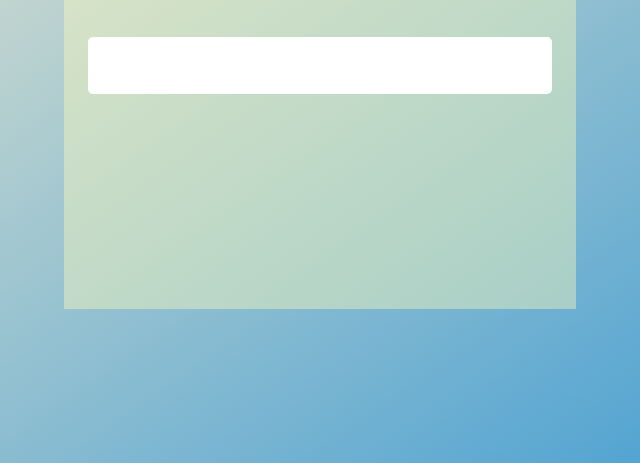
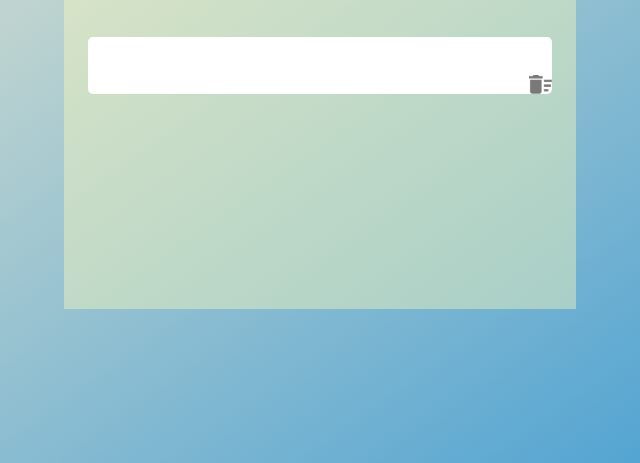
Before and after one commit to HarmeetSingh25/Notes-App, a plain HTML site: page index.html in a window 1280 px wide. Shown: the part 291-754 px from the top of the page, 320-960 px from the left. Drawn offline with Linux system fonts and the light colour scheme.

Commit message:
Modify Css

```diff
--- a/index.html
+++ b/index.html
@@ -13,10 +13,13 @@
           <div class="CreateNotes">
             <img src="notes-app-img/images/notes.png" alt="" />
             <h1>Notes</h1>
-            <button>Create Notes</button>
+            <button id="CreateNotesBtn">Create Notes</button>
           </div>
           <div class="NotesHolder">
-            <p class="InputBox" contenteditable="true"></p>
+            <div class="ValueHolder">
+              <p class="InputBox" contenteditable="true"></p>
+              <img class="DltNoteBtn" src="notes-app-img/images/delete.png" alt="" />
+            </div>
           </div>
         </div>
       </div>
--- a/style.css
+++ b/style.css
@@ -67,16 +67,33 @@ main {
   scale: 0.97;
 }
 .NotesHolder {
+  display: flex;
+  flex-direction: column;
+  gap: 1rem;
   width: 100%;
-  min-height: 100%;
+  height: 78%;
   padding: 1.5rem;
   /* background-color: red; */
+  overflow: auto;
+  scrollbar-width: none;
+  scroll-behavior: smooth;
 }
-
+.ValueHolder {
+  position: relative;
+  background: var(--TextColor);
+  display: flex;
+  border-radius: 5px;
+  align-items: center;
+}
 .InputBox {
-  background: var(--TextColor);
-  border-radius: 5px;
+  outline: none;
   padding: 1rem;
   width: 100%;
   height: 100%;
 }
+.DltNoteBtn {
+  position: absolute;
+  width: 5%;
+  right: 0%;
+  bottom: 0%;
+}
```
